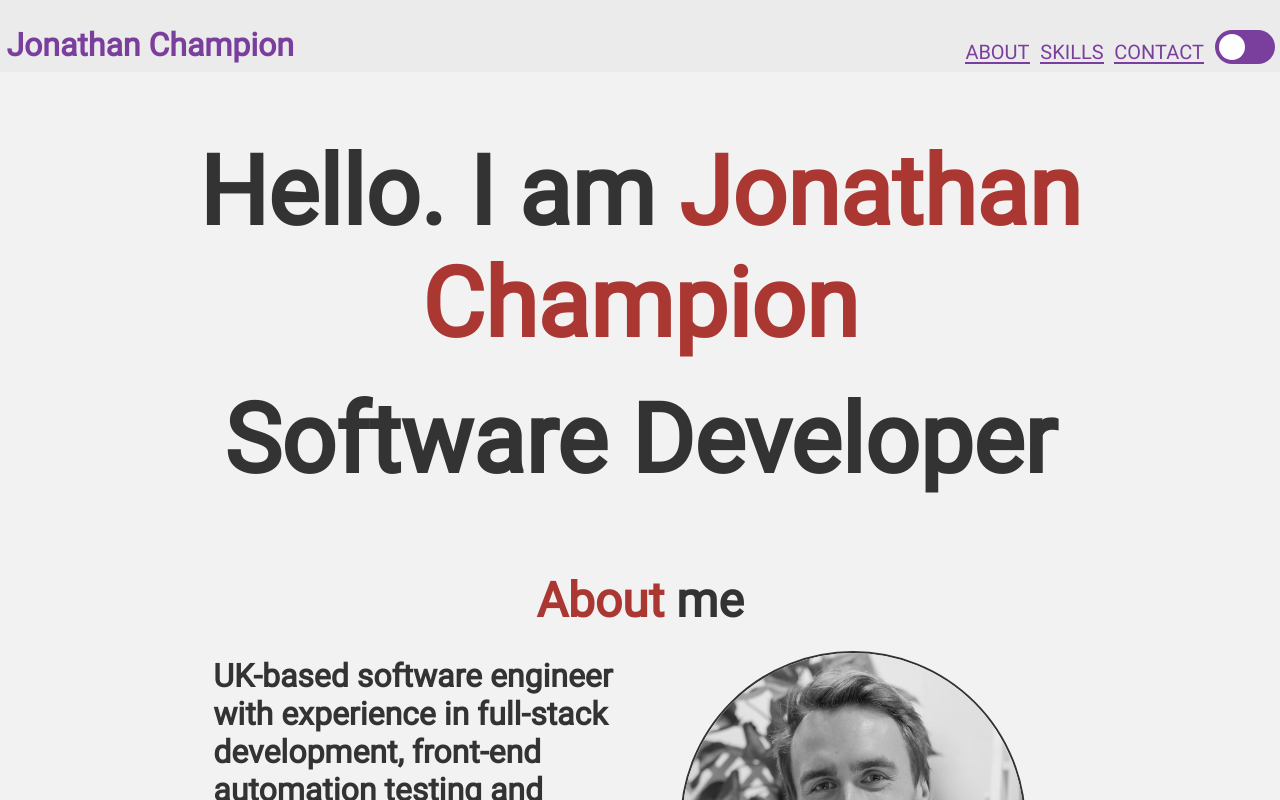
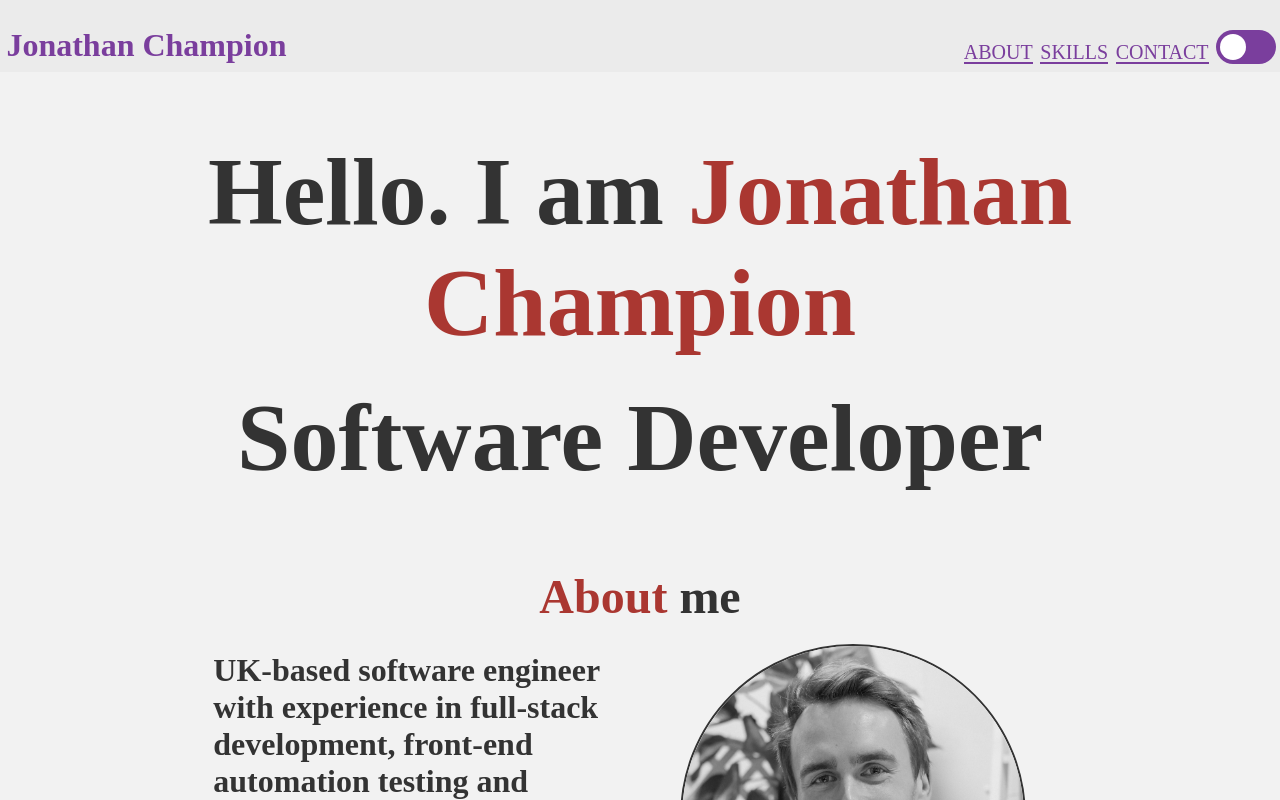
Before and after one commit to Jagchamps/portfolio-website, a React (Create React App) app: page / in a window 1280 px wide. Shown: the top 800 px of the page. Built offline with nearby package versions, Linux system fonts and the light colour scheme.

Commit message:
Have moved declaration of font type to index.css to prevent switching when chaning react components

```diff
--- a/src/global.js
+++ b/src/global.js
@@ -1,17 +1,8 @@
 // global.js
 import { createGlobalStyle } from 'styled-components'
 import { media } from './device';
-import RobotoTTF from './styles/fonts/Roboto-Regular.ttf';
 
 export const GlobalStyles = createGlobalStyle`
-  @font-face {
-    font-family: 'Roboto Regular';
-    src: url(${RobotoTTF}) format('truetype');
-    font-weight: 300;
-    font-style: normal;
-    font-display: auto;
-  }
-
   * {
     margin: 0;
     padding: 0;
--- a/src/index.css
+++ b/src/index.css
@@ -1,13 +1,8 @@
+@import url(https://fonts.googleapis.com/css?family=Roboto);
+
 body {
   margin: 0;
-  font-family: -apple-system, BlinkMacSystemFont, 'Segoe UI', 'Roboto', 'Oxygen',
-    'Ubuntu', 'Cantarell', 'Fira Sans', 'Droid Sans', 'Helvetica Neue',
-    sans-serif;
+  font-family: 'Roboto', sans-serif;
   -webkit-font-smoothing: antialiased;
   -moz-osx-font-smoothing: grayscale;
 }
-
-code {
-  font-family: source-code-pro, Menlo, Monaco, Consolas, 'Courier New',
-    monospace;
-}
```
